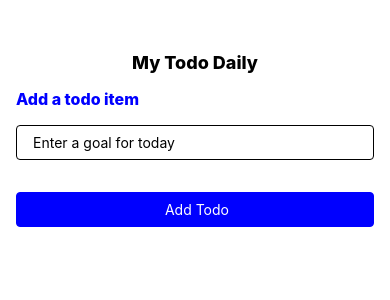
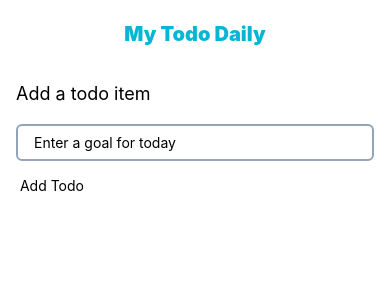
Before and after one commit to Kimbohlovette/Todo-App----React-Native, a React Native app: screen / in a window 390 px wide. Shown: the top 300 px of the page. Built offline with nearby package versions, Linux system fonts and the light colour scheme.

Commit message:
Nativewind added to project

```diff
--- a/App.tsx
+++ b/App.tsx
@@ -8,30 +8,26 @@
  * @format
  */
 
-import React from 'react';
-import { StatusBar, Text, View, StyleSheet } from 'react-native';
-import AddTodoForm from './src/components/AddNewTodo';
+import React from "react";
+import { StatusBar, Text, View } from "react-native";
+import AddTodoForm from "./src/components/AddNewTodo";
 
 const App = () => {
   return (
     <>
       <StatusBar barStyle="dark-content" />
-      <View style={styles.appBody}>
-        <Text style={styles.headerText}>My Todo Daily</Text>
-        <AddTodoForm />
+      <View className="py-5 px-4">
+        <Text
+          className="text-cyan-500 font-black text-center text-xl
+        ">
+          My Todo Daily
+        </Text>
+        <View className="my-8">
+          <AddTodoForm />
+        </View>
       </View>
     </>
   );
 };
 
 export default App;
-
-const styles = StyleSheet.create({
-  appBody: { marginVertical: 36, paddingHorizontal: 16 },
-  headerText: {
-    fontSize: 18,
-    fontWeight: '800',
-    textAlign: 'center',
-    marginVertical: 16,
-  },
-});
--- a/babel.config.js
+++ b/babel.config.js
@@ -1,3 +1,4 @@
 module.exports = {
-  presets: ['module:metro-react-native-babel-preset'],
+  presets: ["module:metro-react-native-babel-preset"],
+  plugins: ["nativewind/babel"],
 };
--- a/package.json
+++ b/package.json
@@ -10,9 +10,10 @@
     "lint": "eslint . --ext .js,.jsx,.ts,.tsx"
   },
   "dependencies": {
+    "@reduxjs/toolkit": "^1.8.6",
+    "nativewind": "^2.0.11",
     "react": "18.1.0",
     "react-native": "0.70.4",
-    "@reduxjs/toolkit": "^1.8.6",
     "react-redux": "^8.0.2"
   },
   "devDependencies": {
@@ -27,11 +28,13 @@
     "@types/react-test-renderer": "^18.0.0",
     "@typescript-eslint/eslint-plugin": "^5.37.0",
     "@typescript-eslint/parser": "^5.37.0",
+    "autoprefixer": "^10.4.13",
     "babel-jest": "^26.6.3",
     "eslint": "^7.32.0",
     "jest": "^26.6.3",
     "metro-react-native-babel-preset": "0.72.3",
     "react-test-renderer": "18.1.0",
+    "tailwindcss": "^3.2.7",
     "typescript": "^4.8.3"
   },
   "jest": {
--- /dev/null
+++ b/src/app.d.ts
@@ -0,0 +1 @@
+/// <reference types="nativewind/types" />
--- a/src/app/store.ts
+++ b/src/app/store.ts
@@ -1,5 +1,5 @@
-import { configureStore, ThunkAction, Action } from '@reduxjs/toolkit';
-import todoReducer from '../features/todo/todoSlice';
+import { configureStore, ThunkAction, Action } from "@reduxjs/toolkit";
+import todoReducer from "../features/todo/todoSlice";
 
 export const store = configureStore({
   reducer: {
--- a/src/components/AddNewTodo.tsx
+++ b/src/components/AddNewTodo.tsx
@@ -1,54 +1,61 @@
-import React, { useState } from 'react';
-import { View, Text, TextInput, StyleSheet, Pressable } from 'react-native';
+/**
+ * Sample React Native App
+ * https://github.com/facebook/react-native
+ *
+ * @format
+ * @flow strict-local
+ */
+import React, { useState } from "react";
+import { View, Text, TextInput, Pressable } from "react-native";
 export function AddTodoForm() {
-  const [inputText, setInputText] = useState('');
+  const [inputText, setInputText] = useState("");
 
   const handleSubmit = () => {
     console.log(inputText);
   };
 
   return (
-    <View>
-      <Text style={styles.addTodoText}>Add a todo item</Text>
+    <View className="">
+      <Text className="text-lg">Add a todo item</Text>
       <View>
         <TextInput
           onChangeText={text => setInputText(text)}
-          style={styles.inputControl}
           placeholder="Enter a goal for today"
+          className="py-2 px-4 border-2 rounded-md border-slate-400 focus:border-cyan-400 my-4"
         />
         <Pressable onPress={handleSubmit}>
-          <Text style={styles.button}> Add Todo</Text>
+          <Text className=""> Add Todo</Text>
         </Pressable>
       </View>
     </View>
   );
 }
 
-const styles = StyleSheet.create({
-  addTodoText: {
-    fontSize: 16,
-    fontWeight: '800',
-    color: 'blue',
-  },
-  inputControl: {
-    paddingHorizontal: 16,
-    paddingVertical: 8,
-    borderWidth: 1,
-    borderColor: 'slate',
-    marginVertical: 16,
-    borderRadius: 4,
-  },
-  button: {
-    paddingHorizontal: 16,
-    paddingVertical: 8,
-    backgroundColor: 'blue',
-    color: 'white',
-    textAlign: 'center',
-    marginVertical: 16,
-    borderRadius: 4,
-    borderWidth: 1,
-    borderColor: 'blue',
-  },
-});
+// const styles = StyleSheet.create({
+//   addTodoText: {
+//     fontSize: 16,
+//     fontWeight: '800',
+//     color: 'blue',
+//   },
+//   inputControl: {
+//     paddingHorizontal: 16,
+//     paddingVertical: 8,
+//     borderWidth: 1,
+//     borderColor: 'slate',
+//     marginVertical: 16,
+//     borderRadius: 4,
+//   },
+//   button: {
+//     paddingHorizontal: 16,
+//     paddingVertical: 8,
+//     backgroundColor: 'blue',
+//     color: 'white',
+//     textAlign: 'center',
+//     marginVertical: 16,
+//     borderRadius: 4,
+//     borderWidth: 1,
+//     borderColor: 'blue',
+//   },
+// });
 
 export default AddTodoForm;
--- /dev/null
+++ b/tailwind.config.js
@@ -0,0 +1,8 @@
+/** @type {import('tailwindcss').Config} */
+module.exports = {
+  content: ["./src/**/*.{js,jsx,ts,tsx}", "./App.{js,jsx,ts,tsx}"],
+  theme: {
+    extend: {},
+  },
+  plugins: [],
+};
```
Also changed, not shown: index.js (+6 -7 lines), .eslintrc.js, .prettierrc.js, 1 other file (tests, documents, lock files or other folders).
